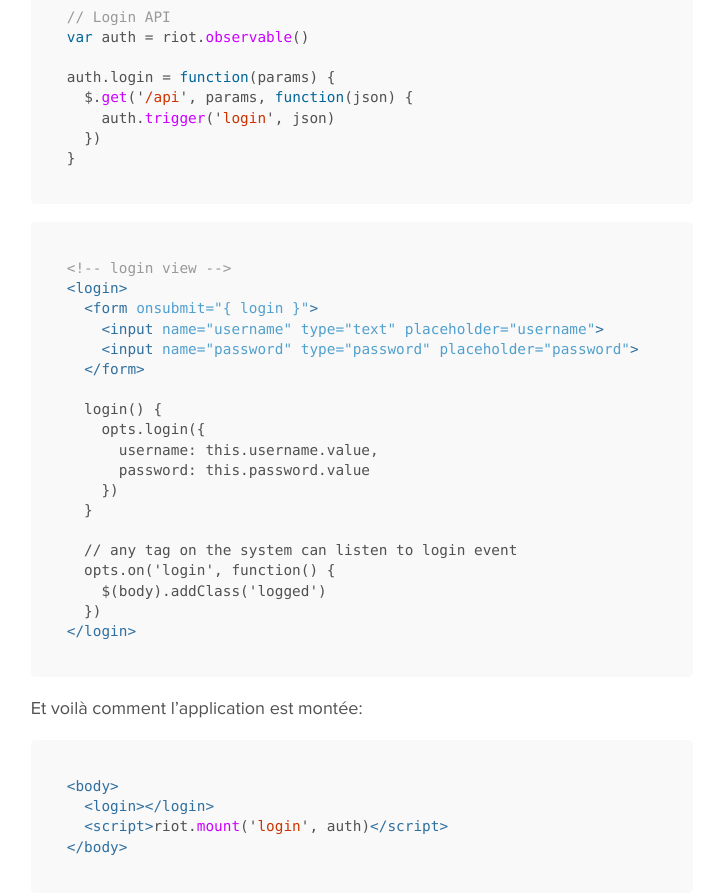
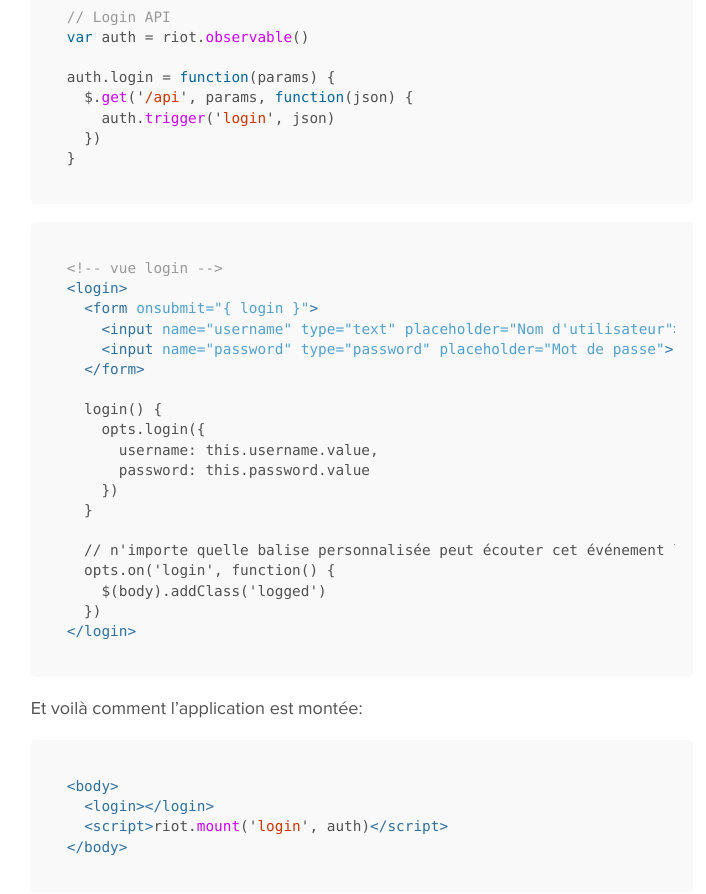
Before and after one commit to riot/riot.github.io, a Jekyll site: the page built from fr/guide/application-design.md, in a window 1280 px wide and 900 px high, scrolled down 2674 px. Shown: the top 894 px of the window, without its empty margins (278-984 px from the left). Built offline with Jekyll 4.4.1, drawn with Linux system fonts in a browser that asks for light colours; Markdown is read by kramdown in place of the engine named in the settings.

Commit message:
code comments in application-design

````diff
--- a/fr/guide/application-design.md
+++ b/fr/guide/application-design.md
@@ -73,11 +73,11 @@ auth.login = function(params) {
 }
 ```
 ```html
-<!-- login view -->
+<!-- vue login -->
 <login>
   <form onsubmit="{ login }">
-    <input name="username" type="text" placeholder="username">
-    <input name="password" type="password" placeholder="password">
+    <input name="username" type="text" placeholder="Nom d'utilisateur">
+    <input name="password" type="password" placeholder="Mot de passe">
   </form>
 
   login() {
@@ -87,7 +87,7 @@ auth.login = function(params) {
     })
   }
 
-  // any tag on the system can listen to login event
+  // n'importe quelle balise personnalisée peut écouter cet événement login
   opts.on('login', function() {
     $(body).addClass('logged')
   })
````
